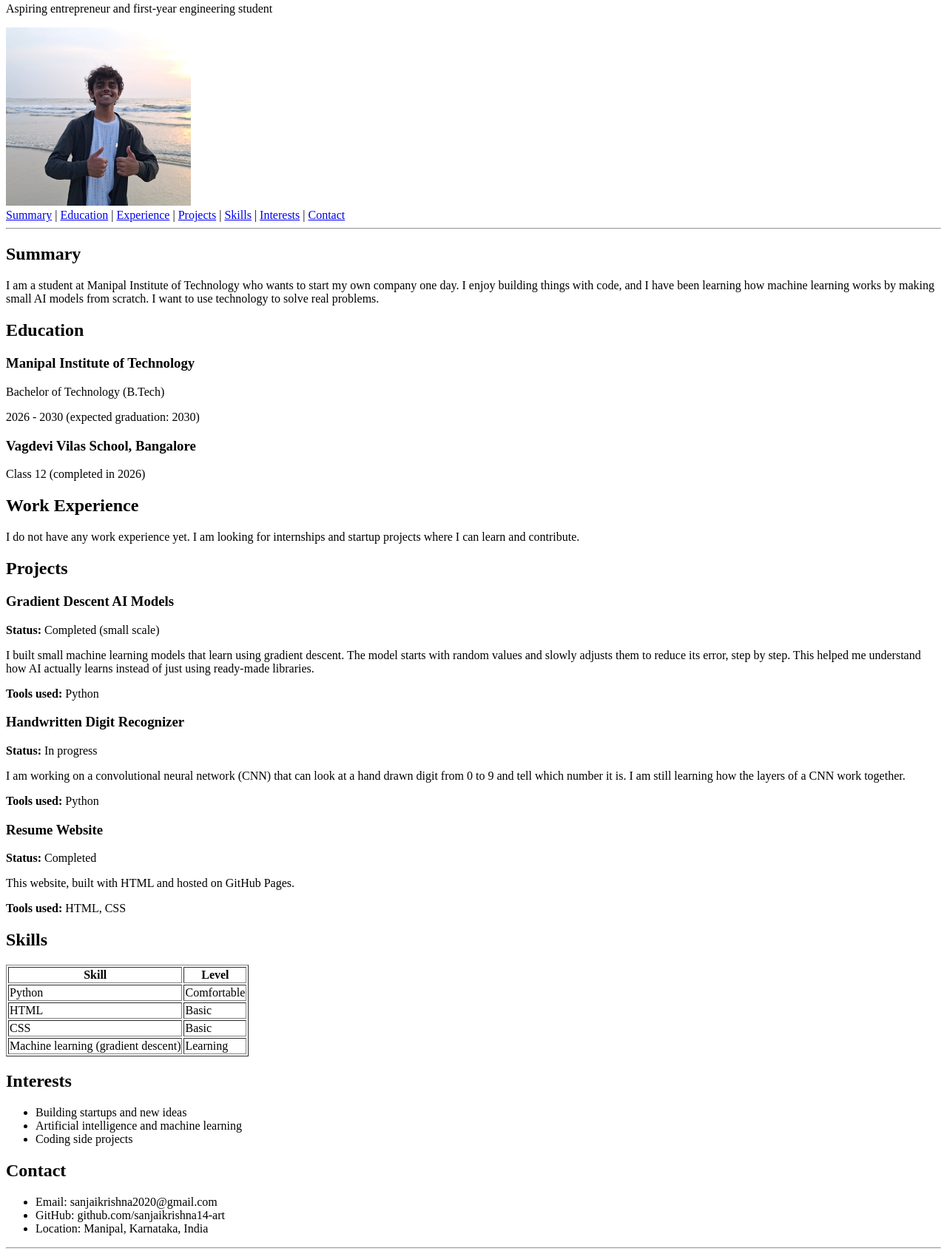
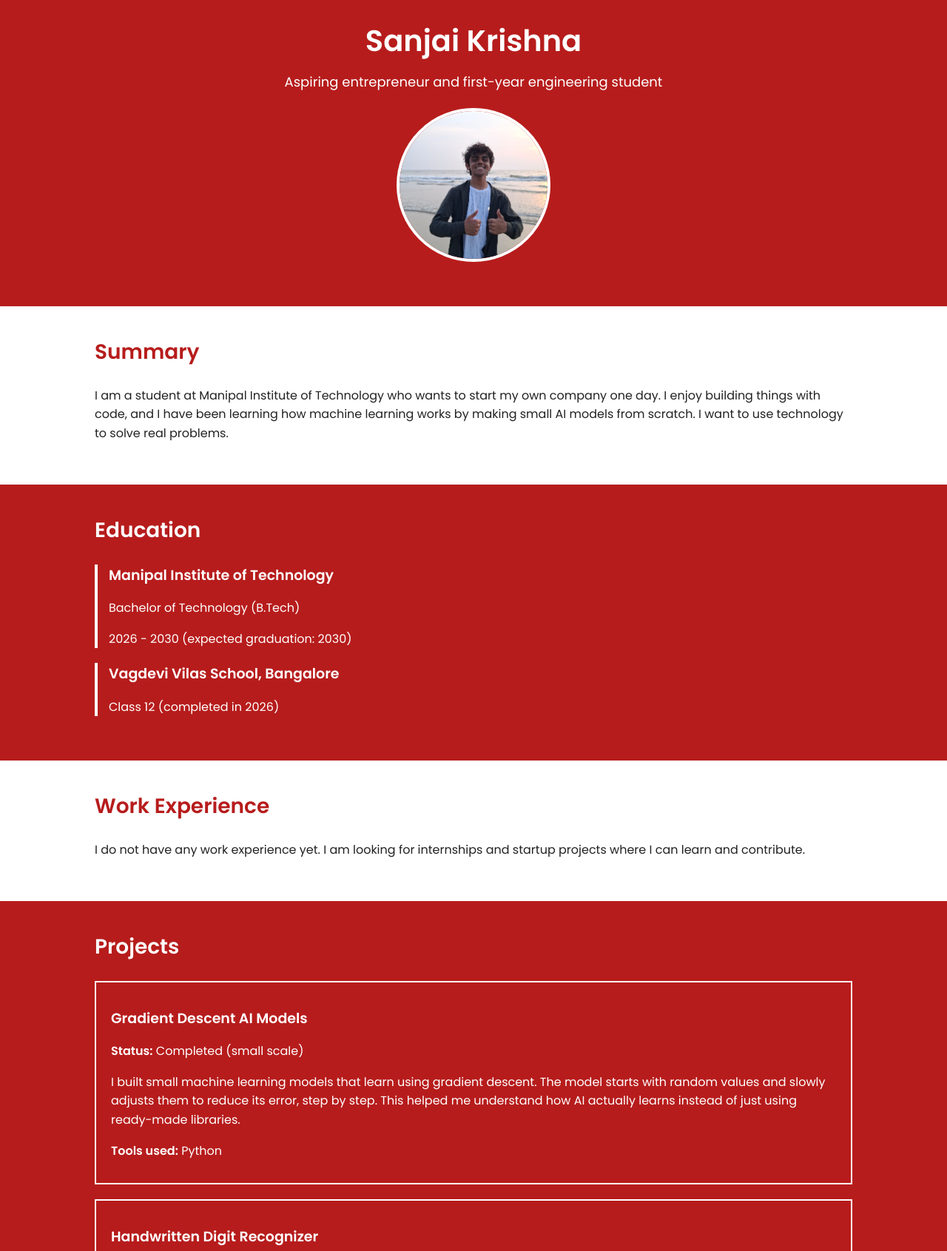
Before and after one commit to sanjaikrishna14-art/personal-project, a plain HTML site: page index.html in a window 1280 px wide. Shown: the part 77-1768 px from the top of the page at 74% size. Drawn offline with Linux system fonts and the light colour scheme.

Commit message:
Add files via upload

```diff
--- a/index.html
+++ b/index.html
@@ -2,7 +2,9 @@
 <html lang="en">
 <head>
   <meta charset="UTF-8">
+  <meta name="viewport" content="width=device-width, initial-scale=1.0">
   <title>Sanjai Krishna - Resume</title>
+  <link rel="stylesheet" href="style.css">
 </head>
 <body>
 
@@ -113,8 +115,8 @@
             <td>Basic</td>
           </tr>
           <tr>
-            <td>Machine learning (gradient descent)</td>
-            <td>Learning</td>
+            <td>C language</td>
+            <td>Basic</td>
           </tr>
         </tbody>
       </table>
@@ -133,7 +135,6 @@
       <h2>Contact</h2>
       <ul>
         <li>Email: <a>sanjaikrishna2020@gmail.com</a></li>
-        <li>GitHub: <a>github.com/sanjaikrishna14-art</a></li>
         <li>Location: Manipal, Karnataka, India</li>
       </ul>
     </section>
--- /dev/null
+++ b/style.css
@@ -0,0 +1,153 @@
+/* Sanjai Krishna - resume website css */
+
+@import url("https://fonts.googleapis.com/css2?family=Poppins:wght@400;600&display=swap");
+
+body {
+  margin: 0;
+  padding-top: 50px;   /* so the nav bar doesn't hide the top of the page */
+  font-family: "Poppins", Arial, sans-serif;
+  font-size: 16px;
+  line-height: 1.6;
+  color: #222222;
+  background-color: white;
+}
+
+h1 {
+  font-size: 40px;
+  margin: 10px 0;
+}
+
+h2 {
+  font-size: 28px;
+  margin-top: 0;
+  color: #b71c1c;
+}
+
+h3 {
+  font-size: 19px;
+  margin-bottom: 5px;
+}
+
+hr {
+  display: none;
+}
+
+/* ---------- nav bar ---------- */
+
+nav {
+  position: fixed;
+  top: 0;
+  left: 0;
+  width: 100%;
+  padding: 12px 0;
+  text-align: center;
+  background-color: #7f0f0f;
+  color: white;
+}
+
+nav a {
+  color: white;
+  text-decoration: none;
+  margin: 0 8px;
+}
+
+nav a:hover {
+  text-decoration: underline;
+}
+
+/* ---------- header ---------- */
+
+header {
+  background-color: #b71c1c;
+  color: white;
+  text-align: center;
+  padding: 40px 20px;
+}
+
+header p {
+  font-size: 18px;
+  margin-top: 0;
+}
+
+header img {
+  display: block;
+  margin: 20px auto;
+  width: 200px;
+  height: 200px;
+  object-fit: cover;
+  border-radius: 50%;
+  border: 4px solid white;
+}
+
+/* ---------- sections (red and white one after the other) ---------- */
+
+section {
+  padding: 40px 10%;
+  scroll-margin-top: 50px;
+}
+
+main section:nth-of-type(odd) {
+  background-color: white;
+}
+
+main section:nth-of-type(even) {
+  background-color: #b71c1c;
+  color: white;
+}
+
+main section:nth-of-type(even) h2 {
+  color: white;
+}
+
+/* education boxes */
+#education article {
+  border-left: 4px solid white;
+  padding-left: 15px;
+  margin-bottom: 20px;
+}
+
+/* project boxes */
+#projects article {
+  border: 2px solid white;
+  padding: 15px 20px;
+  margin-bottom: 20px;
+}
+
+/* ---------- skills table ---------- */
+
+table {
+  border-collapse: collapse;
+  width: 100%;
+  max-width: 500px;
+  border: none;
+}
+
+th {
+  background-color: #b71c1c;
+  color: white;
+  text-align: left;
+  padding: 10px;
+  border: 1px solid #b71c1c;
+}
+
+td {
+  padding: 10px;
+  border: 1px solid #cccccc;
+}
+
+/* ---------- small screens ---------- */
+
+@media (max-width: 600px) {
+  body {
+    padding-top: 90px;
+  }
+
+  section {
+    padding: 30px 20px;
+    scroll-margin-top: 90px;
+  }
+
+  h1 {
+    font-size: 32px;
+  }
+}
```
